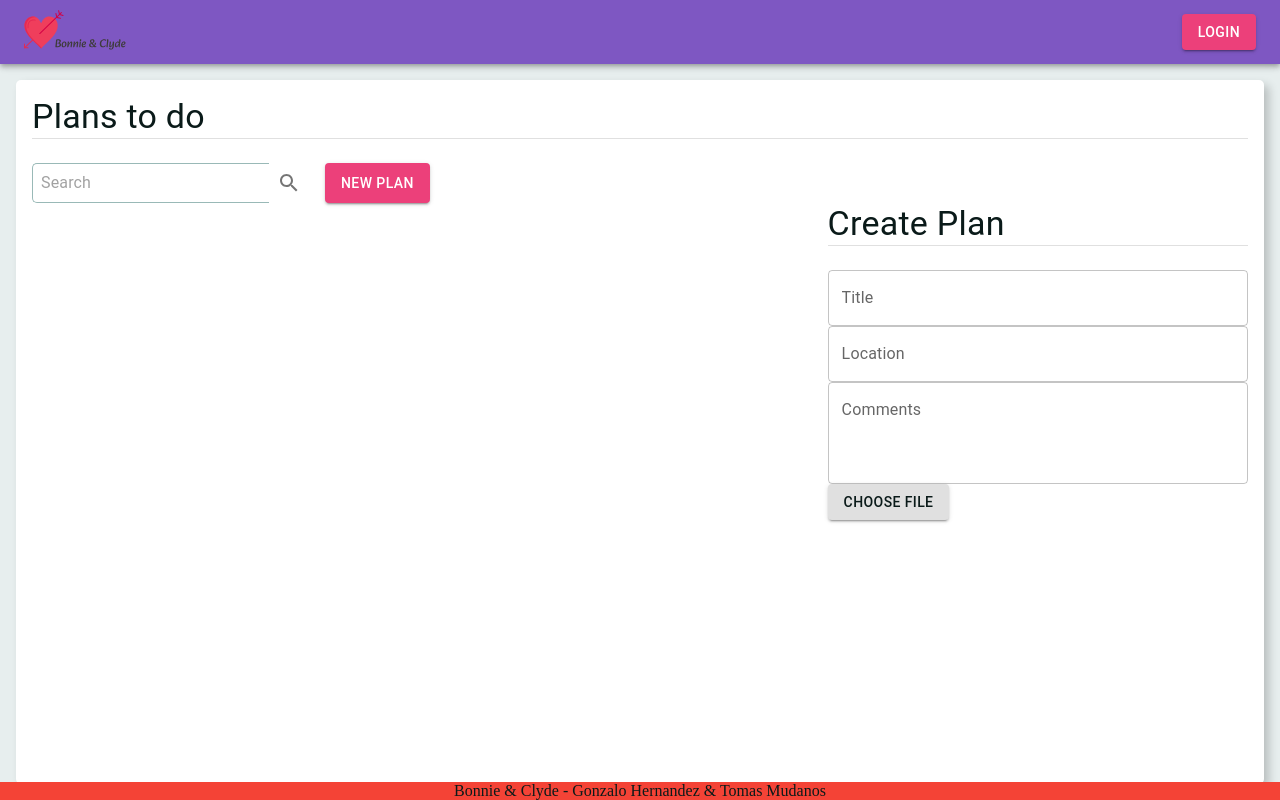
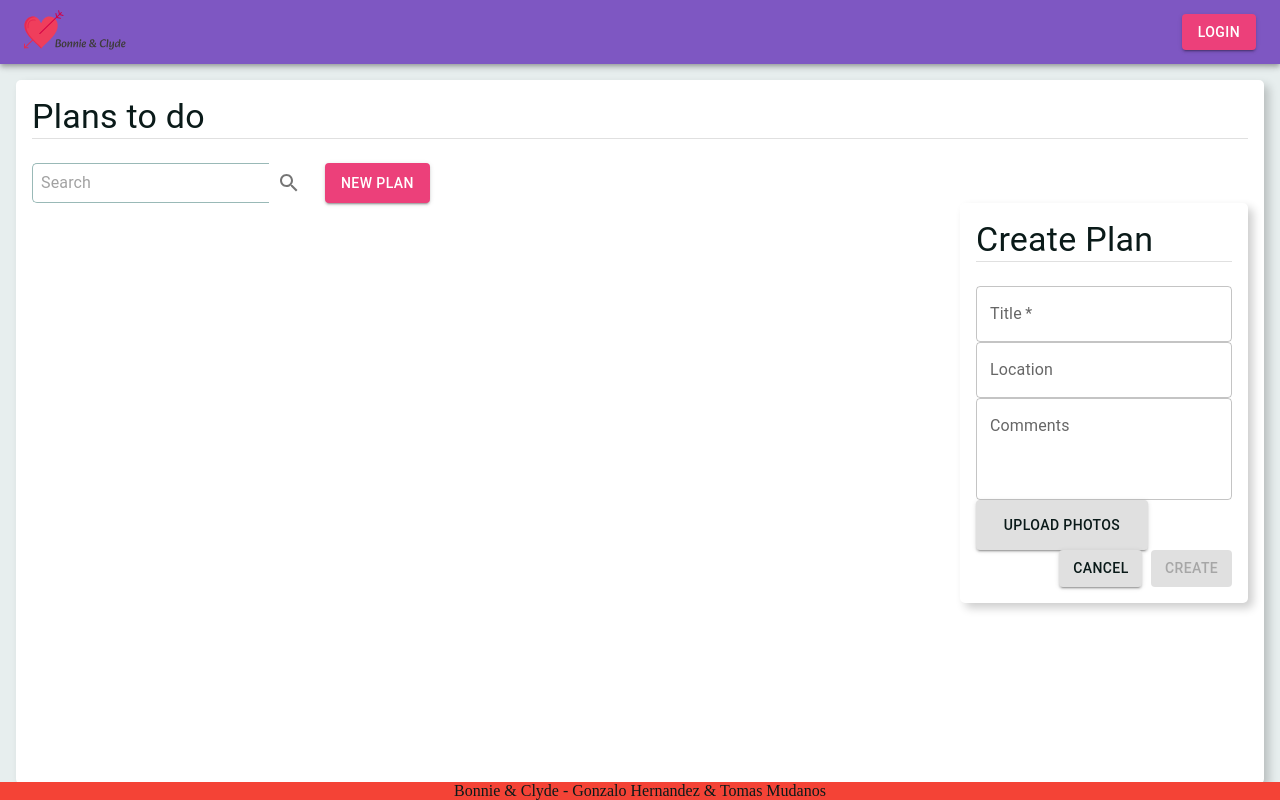
Before and after one commit to gonza0086/bonnie-clyde-frontend, a Next.js app: page /plans in a window 1280 px wide. Both pictures are taken after a click on the button "NEW PLAN". Built offline with nearby package versions, Linux system fonts and the light colour scheme.

Commit message:
file button

```diff
--- a/src/components/FileInput.jsx
+++ b/src/components/FileInput.jsx
@@ -1,13 +1,30 @@
+// Hooks
+import { useState } from 'react';
+
 // Mui
-import { Button } from '@mui/material';
+import { Button, Typography } from '@mui/material';
 
-export default function FileInput() {
+// Styles
+import styles from '../styles/Input.module.css';
+
+export default function FileInput({ id, updateValue }) {
+    const [photosCount, setPhotosCount] = useState(0);
+
+    const handleInput = value => {
+        updateValue(id, value.target.files, true);
+        setPhotosCount(value.target.files.length);
+    };
+
     return (
-        <div>
-            <input id='image-upload' onInput={value => console.log(value)} multiple type='file' accept='image/*' hidden />
-            <Button type='submit' variant='contained' color='cancel'>
-                <label htmlFor='image-upload'>Choose File</label>
+        <div className={styles.file_container}>
+            <input id='image-upload' onInput={value => handleInput(value)} multiple type='file' accept='image/*' hidden />
+            <Button className={styles.file_button} variant='contained' color='cancel'>
+                <label className={styles.file_label} htmlFor='image-upload'>
+                    Upload Photos
+                </label>
             </Button>
+            {photosCount === 1 && <Typography>Photo uploaded</Typography>}
+            {photosCount > 1 && <Typography>{photosCount} Photos uploaded</Typography>}
         </div>
     );
 }
--- a/src/pages/plans/index.jsx
+++ b/src/pages/plans/index.jsx
@@ -17,6 +17,62 @@ export default function Plans() {
     const [showPlan, setShowPlan] = useState(false);
     const [showCreatePlan, setShowCreatePlan] = useState(false);
 
+    //
+    // Start Form Stuff
+    //
+
+    const [newPlan, setNewPlan] = useState({
+        title: '',
+        location: '',
+        comments: '',
+        images: [],
+        tags: [],
+    });
+
+    const [isValid, setIsValid] = useState({
+        title: false,
+        location: true,
+        comments: true,
+        images: true,
+        tags: true,
+    });
+
+    const handleValueUpdate = (id, newValue, isValueValid) => {
+        setNewPlan(prevValues => ({ ...prevValues, [id]: newValue }));
+        setIsValid(prevIsValid => ({ ...prevIsValid, [id]: isValueValid }));
+    };
+
+    const handleFormSubmit = e => {
+        e.preventDefault();
+        console.log(newPlan);
+    };
+
+    const handleFormClose = () => {
+        setNewPlan({
+            title: '',
+            location: '',
+            comments: '',
+            images: [],
+            tags: [],
+        });
+        setIsValid({
+            title: false,
+            location: true,
+            comments: true,
+            images: true,
+            tags: true,
+        });
+        setShowCreatePlan(false);
+    };
+
+    const isDisabled = () => {
+        return Object.values(isValid).includes(false);
+    };
+
+    //
+    // End Form Stuff
+    //
+
     const handleSearch = search => {
         console.log(search);
     };
@@ -35,14 +91,6 @@ export default function Plans() {
     const handleNew = () => {
         setShowPlan(false);
         setShowCreatePlan(true);
-    };
-
-    const handleNewSubmit = values => {
-        console.log(values);
-    };
-
-    const handleCloseForm = () => {
-        setShowCreatePlan(false);
     };
 
     return (
@@ -65,13 +113,23 @@ export default function Plans() {
 
                 {showPlan && <Plan plan={plan} onClick={handleClose} />}
                 {showCreatePlan && (
-                    <div>
+                    <div className='container' style={{ height: '50vh' }}>
                         <Title variant='title'>Create Plan</Title>
-                        <form>
-                            <Input id='title' />
-                            <Input id='location' />
-                            <Input id='comments' multiline />
-                            <FileInput />
+                        <form className='form' onSubmit={handleFormSubmit}>
+                            <Input id='title' updateValue={handleValueUpdate} required />
+                            <Input id='location' updateValue={handleValueUpdate} />
+                            <Input id='comments' multiline updateValue={handleValueUpdate} />
+                            <FileInput id='images' updateValue={handleValueUpdate} />
+
+                            <div style={{ float: 'right', gap: '5%', display: 'flex' }}>
+                                <Button className='form-button' variant='contained' color='cancel' onClick={handleFormClose}>
+                                    Cancel
+                                </Button>
+
+                                <Button className='form-button' type='submit' variant='contained' color='secondary' disabled={isDisabled()}>
+                                    Create
+                                </Button>
+                            </div>
                         </form>
                     </div>
                 )}
--- a/src/styles/Input.module.css
+++ b/src/styles/Input.module.css
@@ -14,3 +14,17 @@
 .icon {
     align-self: center;
 }
+.file_container {
+    display: flex;
+    gap: 3%;
+    align-items: center;
+}
+.file_label {
+    cursor: pointer;
+    padding: 5%;
+    width: 10em;
+}
+.file_button {
+    padding: 0;
+    margin-block: 0.3rem;
+}
```
